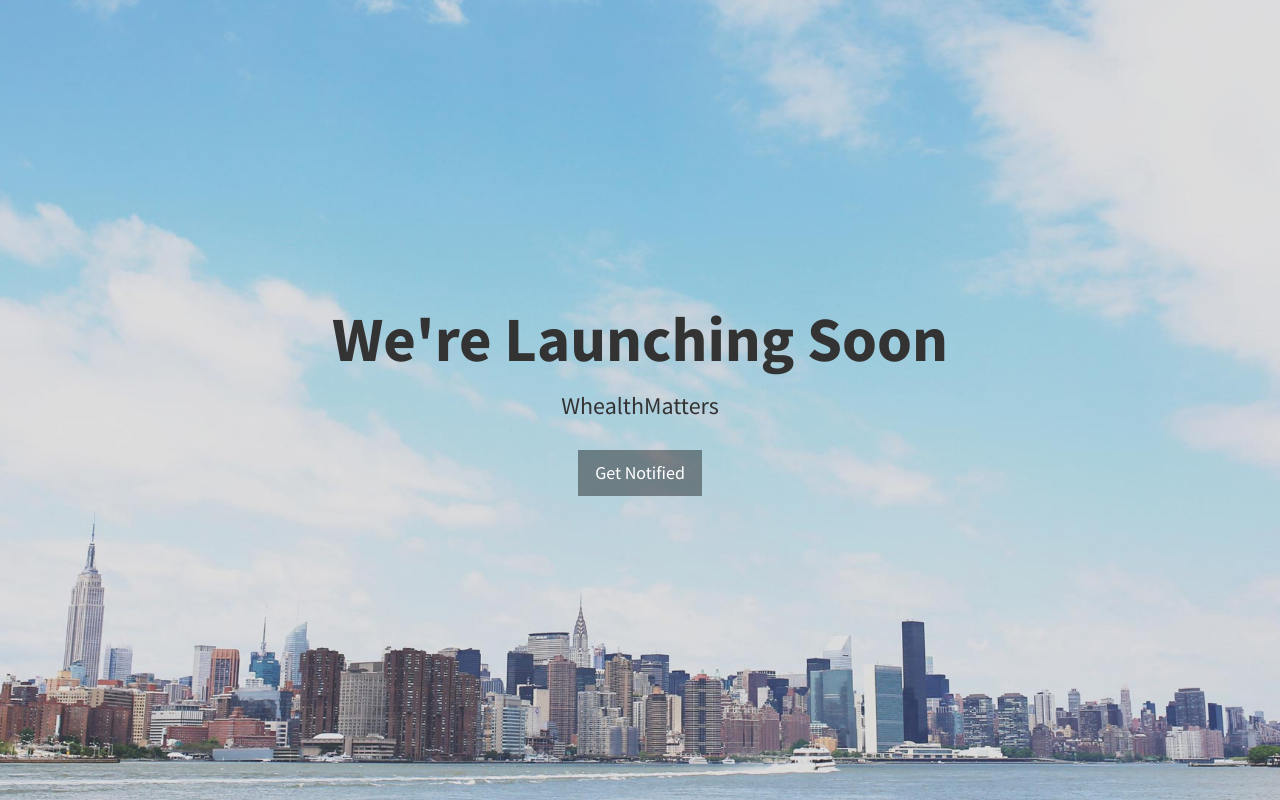
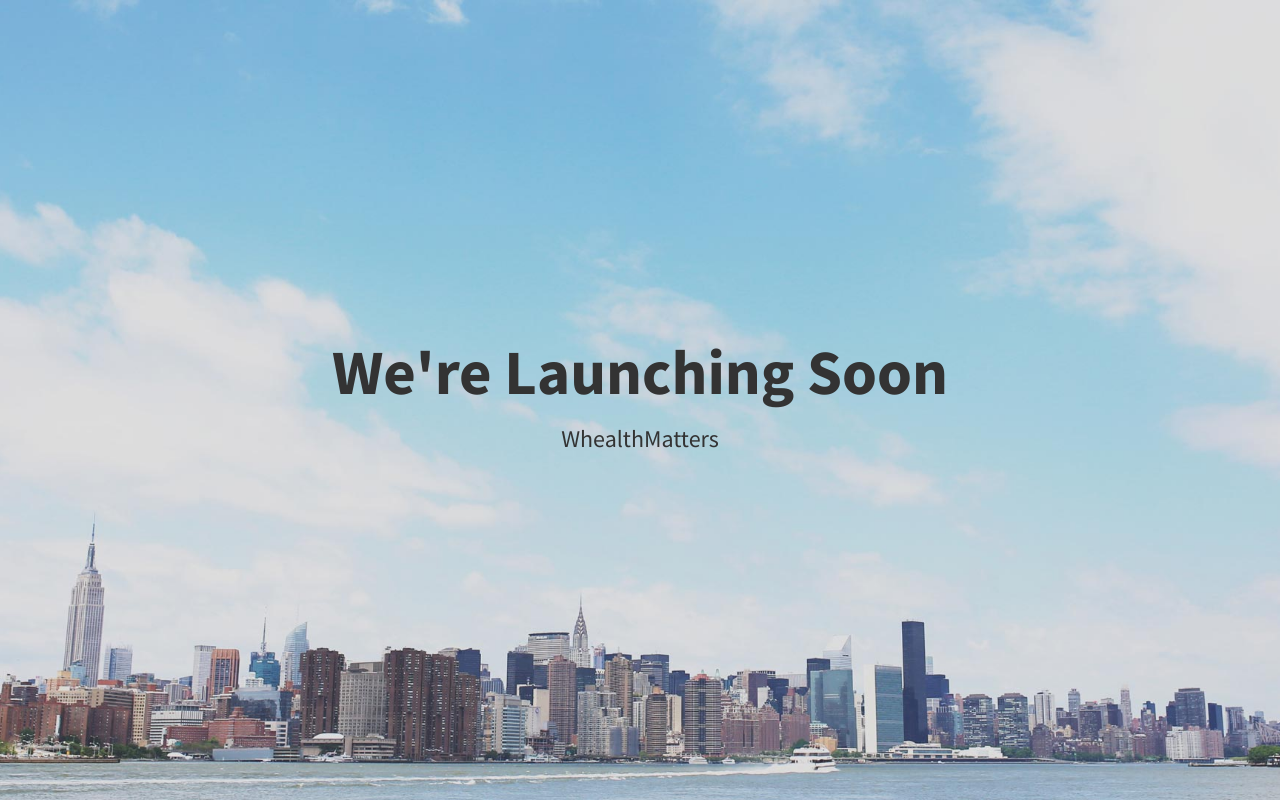
Before and after one commit to Whealth-Matters/whealth-matters.github.io, a plain HTML site: page index.html in a window 1280 px wide. Drawn offline with Linux system fonts and the light colour scheme.

Commit message:
Update index.html

```diff
--- a/index.html
+++ b/index.html
@@ -8,8 +8,6 @@
     <meta name="viewport" content="width=device-width, initial-scale=1">
     <meta name="description" content="">
     <meta name="author" content="">
-
-    <title>Stylish Portfolio - Start Bootstrap Theme</title>
 
     <!-- Bootstrap Core CSS -->
     <link href="css/bootstrap.min.css" rel="stylesheet">
@@ -36,8 +34,6 @@
         <div class="text-vertical-center">
             <h1>We're Launching Soon</h1>
             <h3>WhealthMatters</h3>
-            <br>
-            <a href="#about" class="btn btn-dark btn-lg">Get Notified</a>
         </div>
     </header>
 
```
